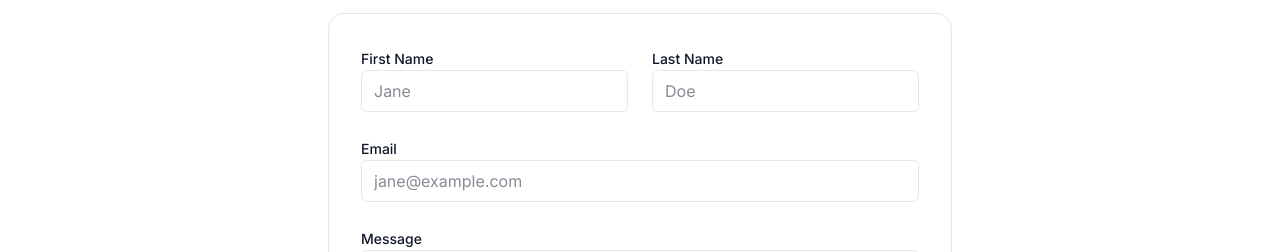
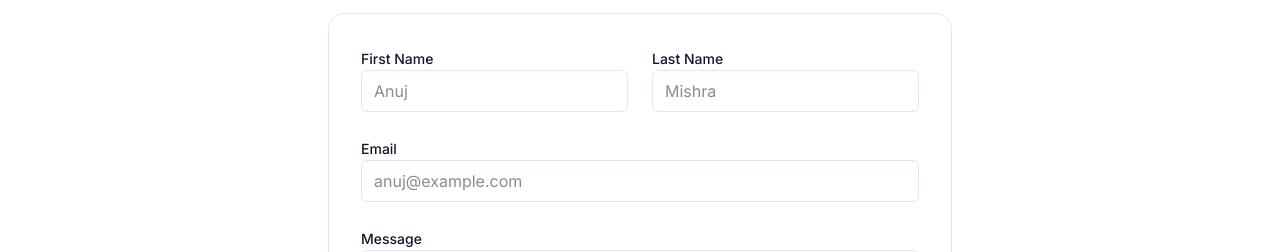
Before and after one commit to anujmishrr/student-conscious-club, a Next.js app: page /contact in a window 1280 px wide. Shown: the part 276-528 px from the top of the page. Built offline with nearby package versions, Linux system fonts and the light colour scheme.

Commit message:
Update page.tsx

```diff
--- a/src/app/contact/page.tsx
+++ b/src/app/contact/page.tsx
@@ -16,16 +16,16 @@ export default function ContactPage() {
         <div className="grid grid-cols-1 md:grid-cols-2 gap-6">
           <div className="space-y-2">
             <label className="text-sm font-medium">First Name</label>
-            <input className="w-full px-3 py-2 border rounded-md bg-background focus:outline-none focus:ring-2 focus:ring-primary" placeholder="Jane" />
+            <input className="w-full px-3 py-2 border rounded-md bg-background focus:outline-none focus:ring-2 focus:ring-primary" placeholder="Anuj" />
           </div>
           <div className="space-y-2">
             <label className="text-sm font-medium">Last Name</label>
-            <input className="w-full px-3 py-2 border rounded-md bg-background focus:outline-none focus:ring-2 focus:ring-primary" placeholder="Doe" />
+            <input className="w-full px-3 py-2 border rounded-md bg-background focus:outline-none focus:ring-2 focus:ring-primary" placeholder="Mishra" />
           </div>
         </div>
         <div className="space-y-2">
           <label className="text-sm font-medium">Email</label>
-          <input type="email" className="w-full px-3 py-2 border rounded-md bg-background focus:outline-none focus:ring-2 focus:ring-primary" placeholder="jane@example.com" />
+          <input type="email" className="w-full px-3 py-2 border rounded-md bg-background focus:outline-none focus:ring-2 focus:ring-primary" placeholder="anuj@example.com" />
         </div>
         <div className="space-y-2">
           <label className="text-sm font-medium">Message</label>
```
